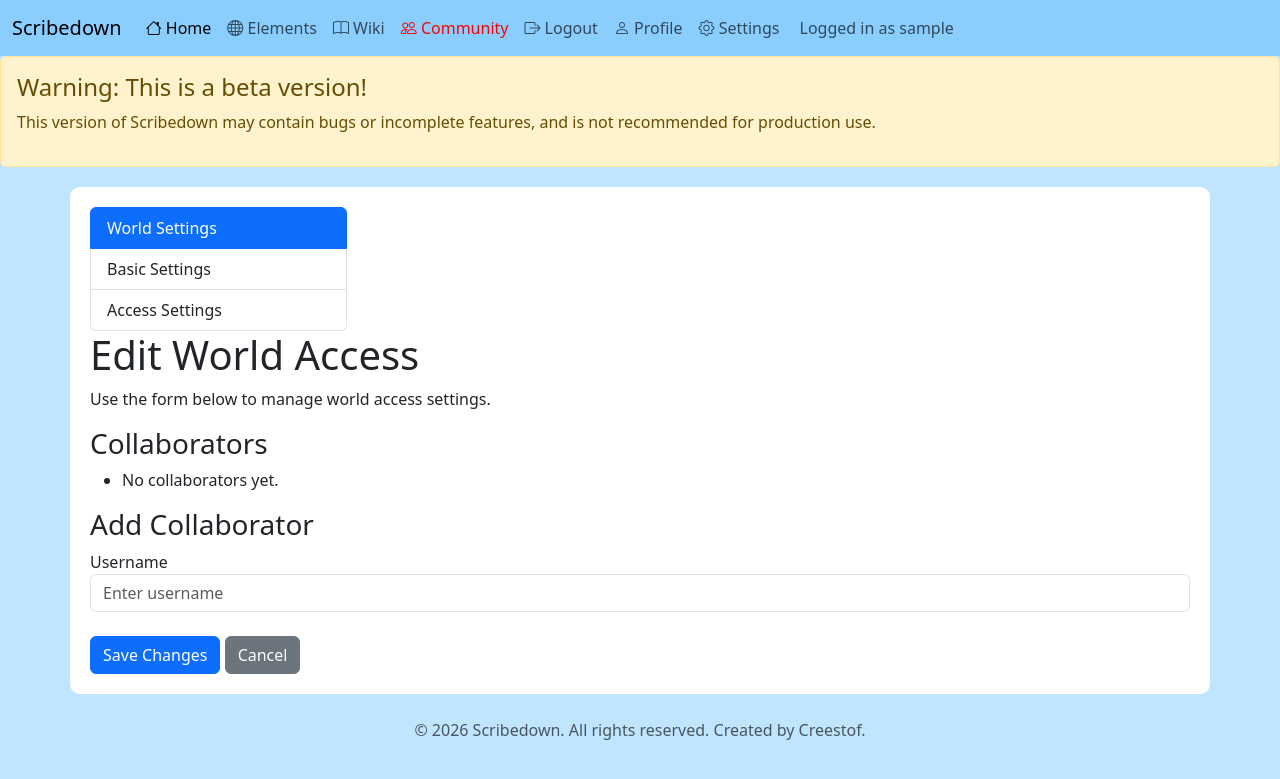
After one commit to KrystofJosefHanke/Scribedown, a Django app: page /elements/world/1/edit/access/ in a window 1280 px wide. The commit adds this page. Shown: the top 779 px of the page. Run offline with Django 5.2, Linux system fonts and the light colour scheme; a user stored in the database is signed in; tables that the repository leaves empty hold one stand-in row (values such as "Sample post").

Commit message:
added edit_world_layout for world settings, plus added Collaborator, Faction and Group models.

```diff
--- a/loredb/models.py
+++ b/loredb/models.py
@@ -86,6 +86,22 @@ class Race(models.Model):
     name = models.CharField(max_length=100)
     description = models.TextField(blank=True)
 
+class Faction(models.Model):
+    id = models.AutoField(primary_key=True)
+    world = models.ForeignKey(World, on_delete=models.CASCADE)
+
+    name = models.CharField(max_length=100)
+    description = models.TextField(blank=True)
+    members = models.ManyToManyField(Character, blank=True)
+
+class Group(models.Model):
+    id = models.AutoField(primary_key=True)
+    world = models.ForeignKey(World, on_delete=models.CASCADE)
+
+    name = models.CharField(max_length=100)
+    description = models.TextField(blank=True)
+    members = models.ManyToManyField(Character, blank=True)
+
 class Wiki(models.Model):
     id = models.AutoField(primary_key=True)
     owner = models.ForeignKey(User, on_delete=models.CASCADE)
@@ -157,3 +173,11 @@ class WikiLink(models.Model):
 
     content_type = models.CharField(max_length=20)
     object_id = models.IntegerField()
+
+class Collaborator(models.Model):
+    id = models.AutoField(primary_key=True)
+    world = models.ForeignKey(World, on_delete=models.CASCADE)
+    user = models.ForeignKey(User, on_delete=models.CASCADE)
+
+    class Meta:
+        unique_together = ("world", "user")
--- /dev/null
+++ b/loredb/templates/scribedown/edit_world_access.html
@@ -0,0 +1,27 @@
+{% extends "scribedown/edit_world_layout.html" %}
+{% block title %}
+    World Access Settings
+{% endblock %}
+{% block edit_world_content %}
+    <h1>Edit World Access</h1>
+    <p>Use the form below to manage world access settings.</p>
+    <form method="post">
+        {% csrf_token %}
+        <h3>Collaborators</h3>
+        <ul>
+            {% for collaborator in collaborators %}
+                <li>{{ collaborator.user.username }} <a href="{% url 'remove_collaborator' world_id=world.id user_id=collaborator.user.id %}">Remove</a></li>
+            {% empty %}
+                <li>No collaborators yet.</li>
+            {% endfor %}
+        </ul>
+        <h3>Add Collaborator</h3>
+        <div class="form-group">
+            <label for="new_collaborator">Username</label>
+            <input type="text" class="form-control" id="new_collaborator" name="new_collaborator" placeholder="Enter username">
+        </div>
+        <br>
+        <button type="submit" class="btn btn-primary">Save Changes</button>
+        <a href="{% url 'elements_world' %}" class="btn btn-secondary">Cancel</a>
+    </form>
+{% endblock %}
--- /dev/null
+++ b/loredb/templates/scribedown/edit_world_index.html
@@ -0,0 +1,6 @@
+{% extends "scribedown/edit_world_layout.html" %}
+{% block title %}
+    World Settings
+{% endblock %}
+{% block edit_world_content %}
+{% endblock %}
--- /dev/null
+++ b/loredb/templates/scribedown/edit_world_layout.html
@@ -0,0 +1,29 @@
+{% extends "scribedown/layout.html" %}
+
+{% block body %}
+    <div class="row">
+        <div class="col-3">
+            <div class="list-group">
+                <a href="{% url 'edit_world' world_id=world.id %}"
+                class="list-group-item active">
+                    World Settings
+                </a>
+                <a href="{% url 'edit_world_basic' world_id=world.id %}"
+                class="list-group-item">
+                    Basic Settings
+                </a>
+                <a href="{% url 'edit_world_access' world_id=world.id %}"
+                class="list-group-item">
+                    Access Settings
+                </a>
+
+            </div>
+        </div>
+        <div class="col-9">
+            {% block settings_content %}
+            {% endblock %}
+        </div>
+    </div>
+    {% block edit_world_content %}
+    {% endblock %}
+{% endblock %}
--- a/loredb/urls.py
+++ b/loredb/urls.py
@@ -10,6 +10,8 @@ urlpatterns = [
     path("elements/world/<int:world_id>/", views.elements_world, name="elements_world"),
     path("elements/new/", views.new_world, name="new_world"),
     path("elements/world/<int:world_id>/edit/", views.edit_world, name="edit_world"),
+    path("elements/world/<int:world_id>/edit/basic/", views.edit_world_basic, name="edit_world_basic"),
+    path("elements/world/<int:world_id>/edit/access/", views.edit_world_access, name="edit_world_access"),
     path("elements/world/<int:world_id>/delete/", views.delete_world, name="delete_world"),
     path("elements/world/<int:world_id>/newelement/", views.new_element, name="new_element"),
     path("elements/world/<int:world_id>/editelement/<str:element_type>/<int:element_id>/", views.edit_element, name="edit_element"),
--- a/loredb/views.py
+++ b/loredb/views.py
@@ -28,13 +28,19 @@ def elements_world(request, world_id):
     locations = world.location_set.all()
     events = world.event_set.all()
     items = world.item_set.all()
+    races = world.race_set.all()
+    factions = world.faction_set.all()
+    groups = world.group_set.all()
 
     return render(request, "scribedown/elements_world.html", {
         "world": world,
         "characters": characters,
         "locations": locations,
         "events": events,
-        "items": items
+        "items": items,
+        "races": races,
+        "factions": factions,
+        "groups": groups
     })
 
 @login_required
@@ -70,17 +76,28 @@ def edit_world(request, world_id):
     world = get_object_or_404(World, id=world_id, owner=request.user)
 
     if request.method == "POST":
+        # Handle world edit logic here
+        return redirect("elements")
 
+    return render(request, "scribedown/edit_world_index.html", {
+        "world": world
+    })
+
+@login_required
+def edit_world_basic(request, world_id):
+    world = get_object_or_404(World, id=world_id, owner=request.user)
+
+    if request.method == "POST":
         name = request.POST.get("name")
         description = request.POST.get("description")
 
         if not name:
             messages.error(request, "Name is required.")
-            return redirect("edit_world", world_id=world.id)
+            return redirect("edit_world_basic", world_id=world.id)
 
         if World.objects.filter(name=name).exclude(name=world.name).exists():
             messages.error(request, "World with this name already exists.")
-            return redirect("edit_world", world_id=world.id)
+            return redirect("edit_world_basic", world_id=world.id)
 
         world.name = name
         world.description = description
@@ -89,7 +106,25 @@ def edit_world(request, world_id):
         messages.success(request, "World updated successfully.")
         return redirect("elements")
 
-    return render(request, "scribedown/edit_world.html", {
+    return render(request, "scribedown/edit_world_basic.html", {
+        "world": world
+    })
+
+@login_required
+def edit_world_access(request, world_id):
+    world = get_object_or_404(World, id=world_id, owner=request.user)
+
+    if request.method == "POST":
+        collaborators = request.POST.getlist("collaborators")
+        new_collaborators = request.POST.getlist("new_collaborators")
+        if new_collaborators := request.POST.getlist("new_collaborators"):
+            collaborators.extend(new_collaborators)
+        world.save()
+
+        messages.success(request, "World access settings updated successfully.")
+        return redirect("elements")
+
+    return render(request, "scribedown/edit_world_access.html", {
         "world": world
     })
 
```
Also changed, not shown: loredb/templates/scribedown/edit_world_basic.html (renamed from loredb/templates/scribedown/edit_world.html, +2 -7 lines), loredb/migrations/0017_faction_group_collaborator.py (added).
